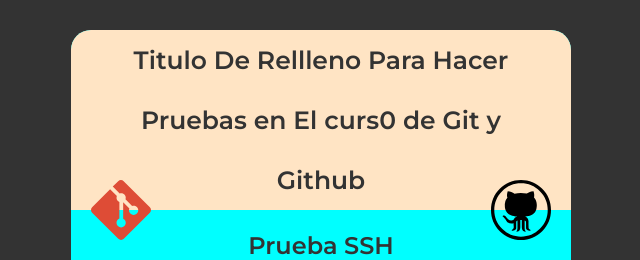
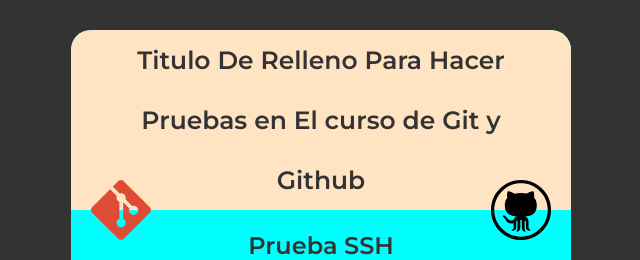
Before and after one commit to felixverdugo/git-github, a plain HTML site: page index.html in a window 1280 px wide. Shown: the top 260 px of the page, 319-959 px from the left. Drawn offline with Linux system fonts and the light colour scheme.

Commit message:
Problema Ortogradfico agregado

```diff
--- a/index.html
+++ b/index.html
@@ -15,7 +15,7 @@
             <header class="article__cabecera">
                 <img src="assets/git-icon.svg" alt="Icono de Git" class="cabecera__icon cabecera__icon--git">
                 <img src="assets/github-icon.svg" alt="Icono de Git" class="cabecera__icon cabecera__icon--github">
-                <h2 class="cabecera__title">Titulo De Rellleno Para Hacer Pruebas en El curs0 de Git y Github</h2>
+                <h2 class="cabecera__title">Titulo De Relleno Para Hacer Pruebas en El curso de Git y Github</h2>
             </header>
             <main>
                 <h2>Prueba SSH</h2>
```
